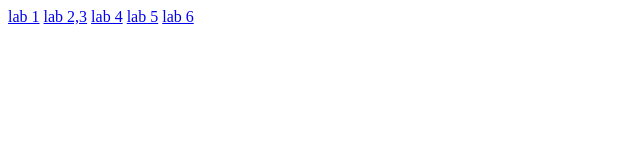
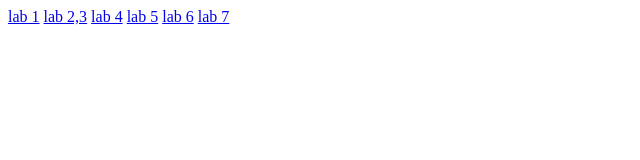
Before and after one commit to Alexsandr127/frontend, a plain HTML site: page index.html in a window 1280 px wide. Shown: the full height of the page, 0-640 px from the left. Drawn offline with Linux system fonts and the light colour scheme.

Commit message:
Update index.html

```diff
--- a/index.html
+++ b/index.html
@@ -10,5 +10,6 @@
 <a href="lab4/src/pages/index.html">lab 4</a>
 <a href="lab5/dist/index.html">lab 5</a>
 <a href="lab6/index.html">lab 6</a>
+<a href="lab7/dist/index.html">lab 7</a>
 </body>
 </html>
```
